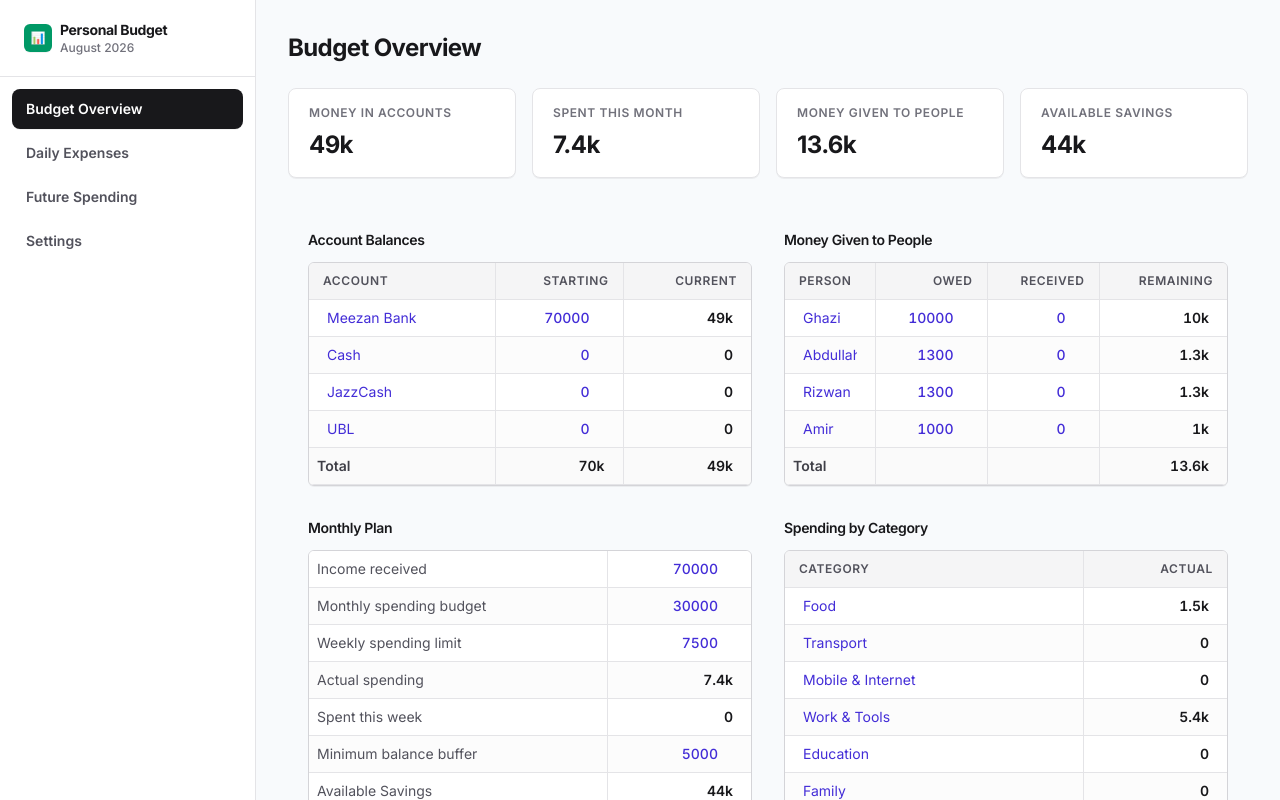
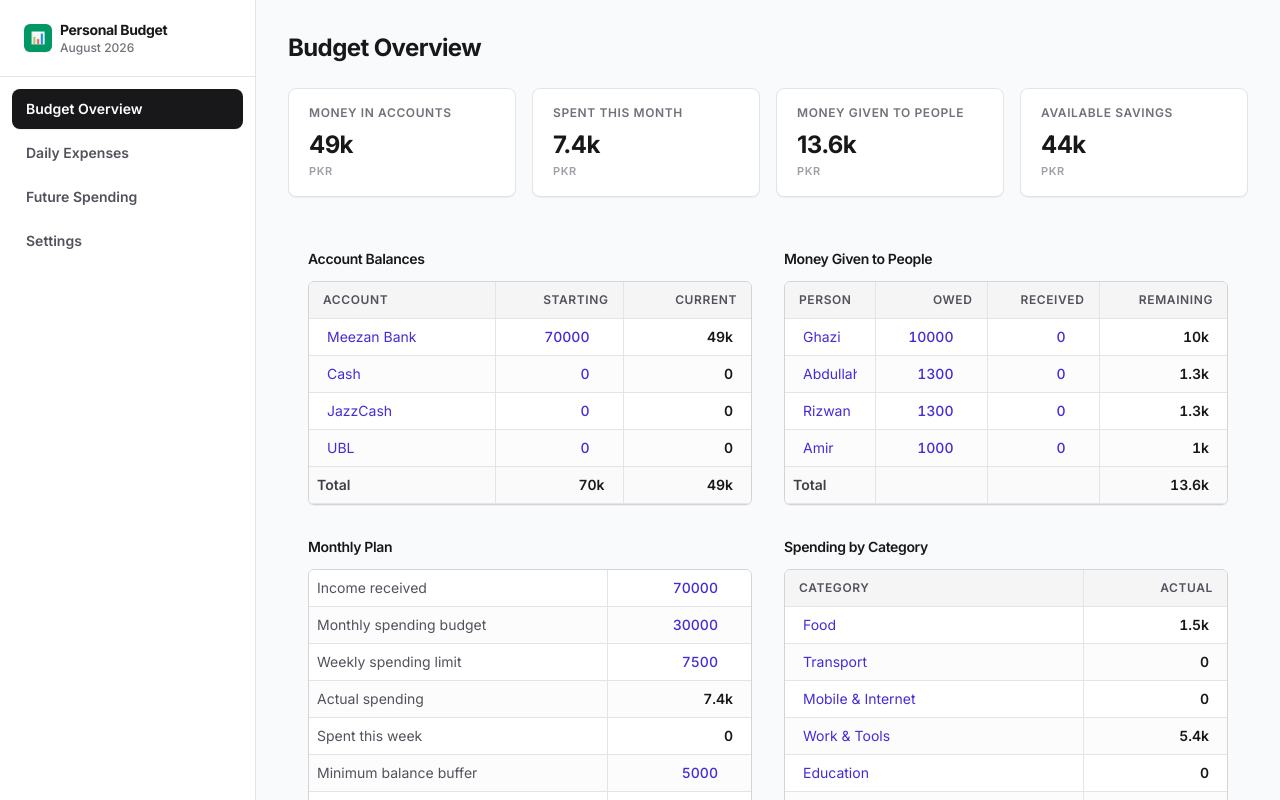
Before and after one commit to M-Irfan-Riaz0/personal_finance_manager, a Next.js app: page / in a window 1280 px wide. Shown: the top 800 px of the page. Built offline with nearby package versions, Linux system fonts and the light colour scheme; no server answers; the database is empty.

Commit message:
Position PKR currency sub-label below stat card values

```diff
--- a/src/app/page.tsx
+++ b/src/app/page.tsx
@@ -181,6 +181,7 @@ export default function Home() {
                 >
                   {c.value}
                 </p>
+                <p className="mt-0.5 text-[11px] font-semibold tracking-wider text-zinc-400 uppercase">PKR</p>
               </div>
             ))}
           </div>
```
